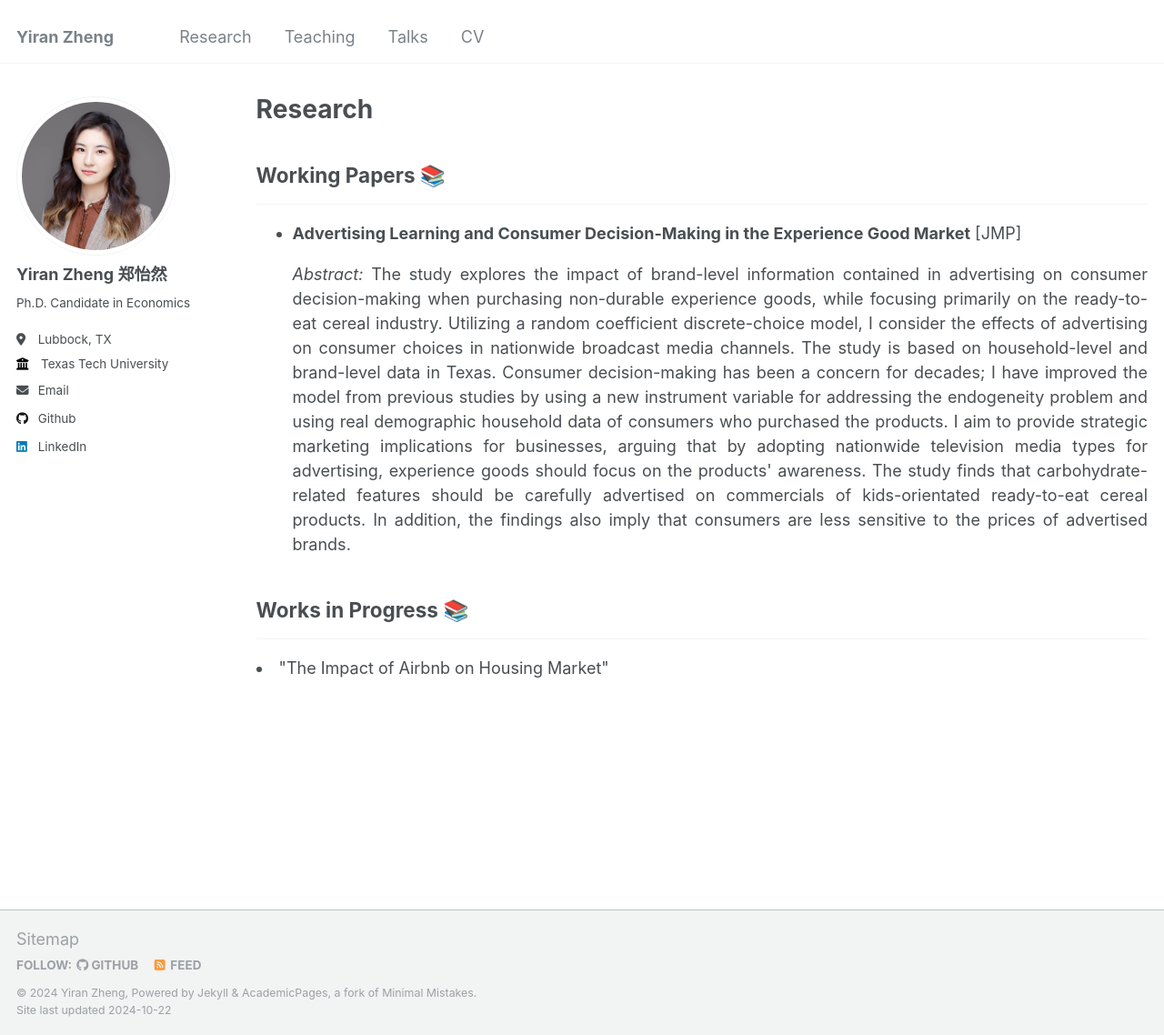
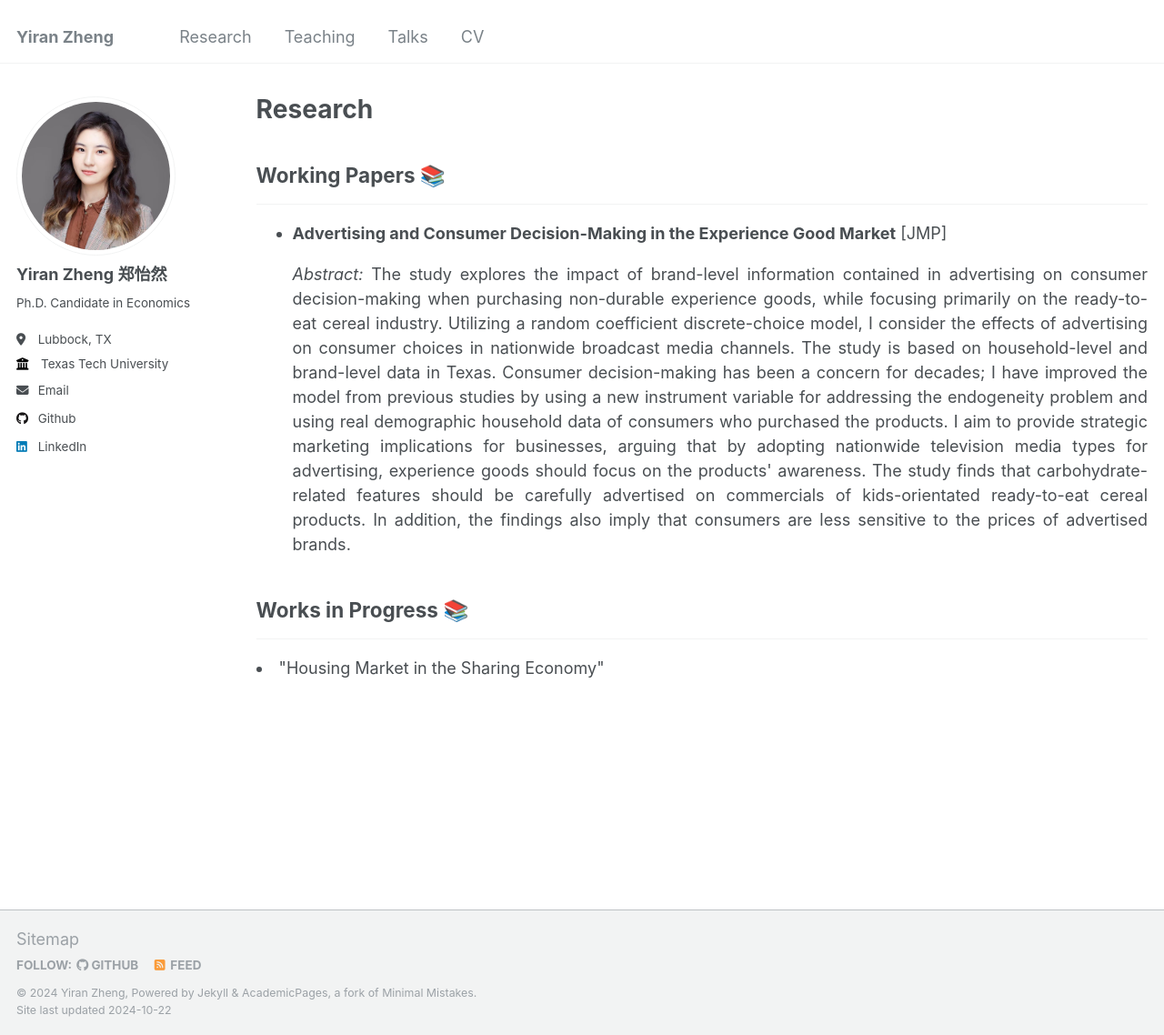
Before and after one commit to yiran-zheng/yiran-zheng.github.io, a Jekyll site: the page built from _pages/research.html, in a window 1280 px wide and 1138 px high. Shown: the whole window at 91% size. Built offline with Jekyll 4.4.1, drawn with Linux system fonts in a browser that asks for light colours.

Commit message:
Update research.html

```diff
--- a/_pages/research.html
+++ b/_pages/research.html
@@ -11,7 +11,7 @@ author_profile: true
   <h2>Working Papers &#128218;</h2>
     <hr> <!-- This adds a horizontal line below the heading -->
           <ul>
-            <li><strong>Advertising Learning and Consumer Decision-Making in the Experience Good Market</strong> [JMP]
+            <li><strong>Advertising and Consumer Decision-Making in the Experience Good Market</strong> [JMP]
                 <p align="justify">
                   <i>Abstract:</i> The study explores the impact of brand-level information contained in advertising on consumer decision-making when purchasing non-durable experience goods, while focusing primarily on the ready-to-eat cereal industry. Utilizing a random coefficient discrete-choice model, I consider the effects of advertising on consumer choices in nationwide broadcast media channels. The study is based on household-level and brand-level data in Texas. Consumer decision-making has been a concern for decades; I have improved the model from previous studies by using a new instrument variable for addressing the endogeneity problem and using real demographic household data of consumers who purchased the products. I aim to provide strategic marketing implications for businesses, arguing that by adopting nationwide television media types for advertising, experience goods should focus on the products' awareness. The study finds that carbohydrate-related features should be carefully advertised on commercials of kids-orientated ready-to-eat cereal products. In addition, the findings also imply that consumers are less sensitive to the prices of advertised brands.
                 </p>
@@ -19,4 +19,4 @@ author_profile: true
           </ul>
   <h2>Works in Progress &#128218;</h2>
        <hr> <!-- This adds a horizontal line below the heading -->
-          <li> "The Impact of Airbnb on Housing Market" </li>
+          <li> "Housing Market in the Sharing Economy" </li>
```
